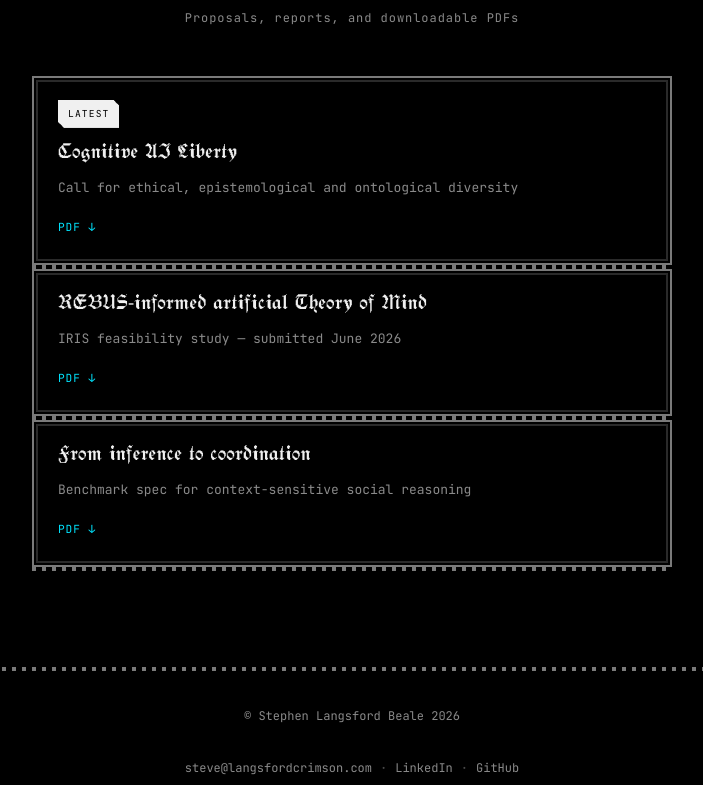
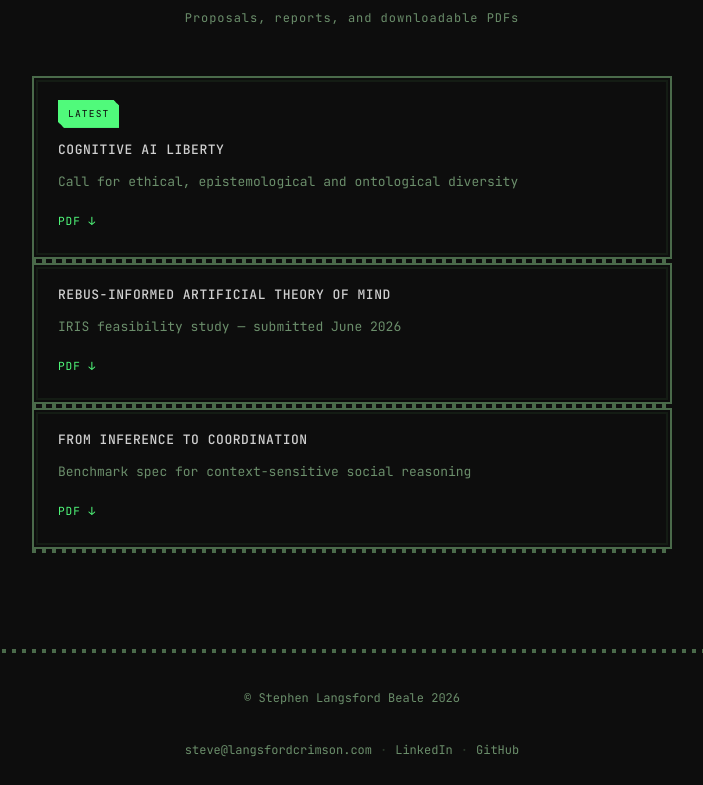
Before and after one commit to chaosste/langsford-crimson-website, a plain HTML site: page projects.html in a window 1280 px wide. Shown: the part 215-1000 px from the top of the page, without its empty margins (288-991 px from the left). Drawn offline with Linux system fonts and the light colour scheme.

Commit message:
fix: Pixelcastle/Redaction typography split and hacker green palette
Use Pixelcastle for page titles only, Redaction 35 on IRIS, JetBrains Mono
for sub-headers; replace cyan accents with NeoVim-style green.

Co-authored-by: Cursor <cursoragent@cursor.com>

```diff
--- a/theme-pixelcastle.css
+++ b/theme-pixelcastle.css
@@ -9,17 +9,19 @@
 }
 
 :root {
-  --bg: #000000;
-  --text: #f0f0f0;
-  --muted: #8a8a8a;
-  --border: #4a4a4a;
-  --border-light: #7a7a7a;
-  --border-dark: #2a2a2a;
-  --accent: #ffffff;
-  --accent-cyan: #00e5ff;
-  --accent-magenta: #ff3dff;
-  --accent-yellow: #ffe600;
+  --bg: #0d0d0d;
+  --text: #d0d0d0;
+  --muted: #6b8e6b;
+  --border: #2a3a2a;
+  --border-light: #4a6a4a;
+  --border-dark: #141c14;
+  --green: #50fa7b;
+  --green-bright: #78ff78;
+  --green-dim: #5f875f;
+  --green-deep: #2d4a2d;
+  --accent: var(--green);
   --font-display: "Pixelcastle", Georgia, serif;
+  --font-redaction: "Redaction 35", Georgia, serif;
 }
 
 body {
@@ -28,12 +30,12 @@ body {
 }
 
 a {
-  color: var(--accent-cyan);
+  color: var(--green);
   text-decoration: none;
 }
 
 a:hover {
-  color: var(--accent-yellow);
+  color: var(--green-bright);
 }
 
 /* Pixel square dividers */
@@ -95,12 +97,12 @@ a:hover {
 
 .site-nav a:hover,
 .site-nav a[aria-current="page"] {
-  color: var(--text);
+  color: var(--green);
 }
 
 .site-nav a[aria-current="page"] {
   text-decoration: none;
-  border-bottom: 2px solid var(--accent-cyan);
+  border-bottom: 2px solid var(--green);
 }
 
 .nav-toggle {
@@ -110,20 +112,15 @@ a:hover {
     inset 0 0 0 4px var(--border-dark);
 }
 
-/* Typography */
+/* Typography — main headers (Pixelcastle), sub-headers (JetBrains Mono) */
 
-.display-title,
 .page-title,
-.section-heading,
-.blog-card-title,
-.blog-post__title,
-.retro-card__title,
-.retro-entry__title {
+.contact-panel .display-title {
   font-family: var(--font-display);
   font-weight: 400;
   letter-spacing: 0.02em;
   text-transform: none;
-  color: var(--text);
+  color: var(--green);
 }
 
 .page-title {
@@ -131,13 +128,30 @@ a:hover {
   margin-bottom: 0;
 }
 
+.contact-panel .display-title {
+  font-size: clamp(1.75rem, 4vw, 2.75rem);
+  margin-bottom: 1.5rem;
+}
+
+.section-heading,
+.retro-card__title,
+.retro-entry__title,
+.blog-card-title,
+.blog-post__title {
+  font-family: var(--font-mono);
+  font-weight: 500;
+  letter-spacing: 0.04em;
+  text-transform: uppercase;
+  color: var(--text);
+}
+
 .section-heading {
-  font-size: clamp(1.1rem, 2.5vw, 1.35rem);
+  font-size: clamp(0.9rem, 2vw, 1rem);
   margin-bottom: 0.75rem;
 }
 
 .mono-label {
-  color: var(--muted);
+  color: var(--green-dim);
 }
 
 /* Home — Quick Answers grid */
@@ -177,9 +191,9 @@ a:hover {
 }
 
 .retro-card__title {
-  font-size: 1.05rem;
+  font-size: 0.8125rem;
   margin: 0;
-  line-height: 1.3;
+  line-height: 1.45;
 }
 
 .retro-card__body {
@@ -232,16 +246,16 @@ a:hover {
   letter-spacing: 0.12em;
   text-transform: uppercase;
   padding: 0.25rem 0.5rem;
-  border: 2px solid var(--text);
+  border: 2px solid var(--green);
   color: var(--bg);
-  background: var(--text);
+  background: var(--green);
   clip-path: polygon(0 0, calc(100% - 6px) 0, 100% 6px, 100% 100%, 6px 100%, 0 calc(100% - 6px));
 }
 
 .retro-entry__title {
-  font-size: 1.15rem;
+  font-size: 0.8125rem;
   margin: 0 0 0.65rem;
-  line-height: 1.35;
+  line-height: 1.45;
 }
 
 .retro-entry__body {
@@ -255,6 +269,11 @@ a:hover {
   font-size: 0.7rem;
   letter-spacing: 0.08em;
   text-transform: uppercase;
+  color: var(--green);
+}
+
+.retro-entry__link:hover {
+  color: var(--green-bright);
 }
 
 .retro-entry__link::after {
@@ -283,24 +302,38 @@ a:hover {
 }
 
 .blog-card-title {
-  font-size: 1rem;
-  line-height: 1.35;
-}
-
-.blog-card-excerpt {
   font-size: 0.8125rem;
+  line-height: 1.45;
 }
 
 .blog-card-link {
   letter-spacing: 0.06em;
   text-transform: uppercase;
+  color: var(--green);
+}
+
+.blog-card-link:hover {
+  color: var(--green-bright);
 }
 
 /* Blog post */
 
+.blog-post__title {
+  font-size: clamp(0.95rem, 2.5vw, 1.125rem);
+  line-height: 1.45;
+}
+
+.blog-post__back:hover {
+  color: var(--green);
+}
+
 .blog-post__tag {
   border: 2px solid var(--border-light);
-  color: var(--accent-magenta);
+  color: var(--green-dim);
+}
+
+.blog-card-excerpt {
+  font-size: 0.8125rem;
 }
 
 .blog-formula {
@@ -308,7 +341,7 @@ a:hover {
   box-shadow: inset 0 0 0 2px var(--bg), inset 0 0 0 4px var(--border-dark);
 }
 
-/* IRIS */
+/* IRIS — Redaction 35 instead of Pixelcastle */
 
 body:has(main.iris-page) .site-header {
   background: var(--bg);
@@ -316,7 +349,7 @@ body:has(main.iris-page) .site-header {
 
 .iris-page::before {
   opacity: 0.06;
-  filter: grayscale(100%) contrast(1.2);
+  filter: grayscale(100%) contrast(1.2) hue-rotate(90deg);
 }
 
 .iris-panel {
@@ -327,12 +360,24 @@ body:has(main.iris-page) .site-header {
 }
 
 .iris-content .display-title {
+  font-family: var(--font-redaction);
   font-size: clamp(1.35rem, 3.5vw, 2rem);
-  color: var(--text);
+  font-weight: 400;
+  letter-spacing: 0.04em;
+  text-transform: uppercase;
+  color: var(--green);
+}
+
+.iris-content .mono-label {
+  color: var(--green-dim);
 }
 
 .iris-links a {
-  color: var(--accent-cyan);
+  color: var(--green);
+}
+
+.iris-links a:hover {
+  color: var(--green-bright);
 }
 
 /* Contact */
@@ -347,7 +392,11 @@ body:has(main.iris-page) .site-header {
 }
 
 .contact-list a {
-  color: var(--accent-cyan);
+  color: var(--green);
+}
+
+.contact-list a:hover {
+  color: var(--green-bright);
 }
 
 .contact-credentials {
@@ -403,7 +452,7 @@ body:has(main.iris-page) .site-header {
 }
 
 .retro-accordion__trigger:hover {
-  color: var(--accent-cyan);
+  color: var(--green);
 }
 
 .retro-accordion__chevron {
@@ -451,7 +500,7 @@ body:has(main.iris-page) .site-header {
 }
 
 .footer-inner a:hover {
-  color: var(--accent-yellow);
+  color: var(--green);
 }
 
 /* Responsive */
```
